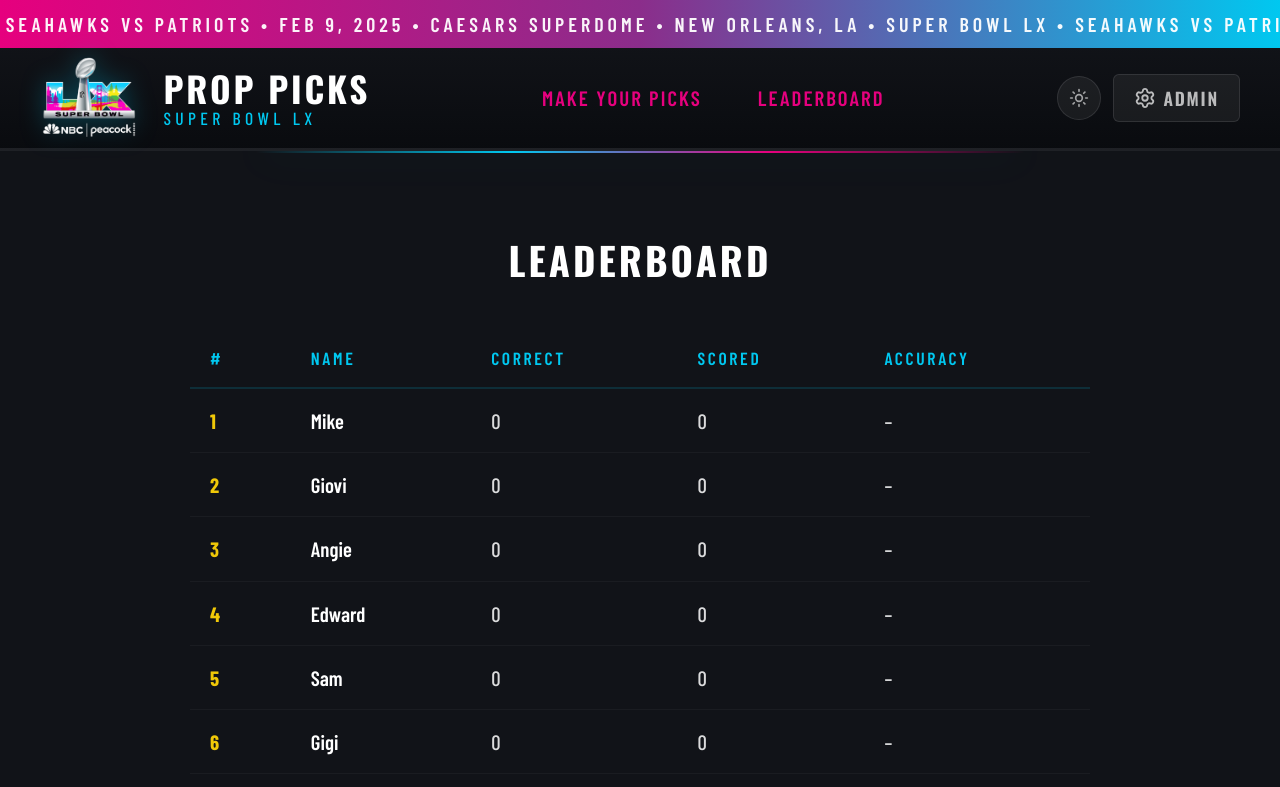
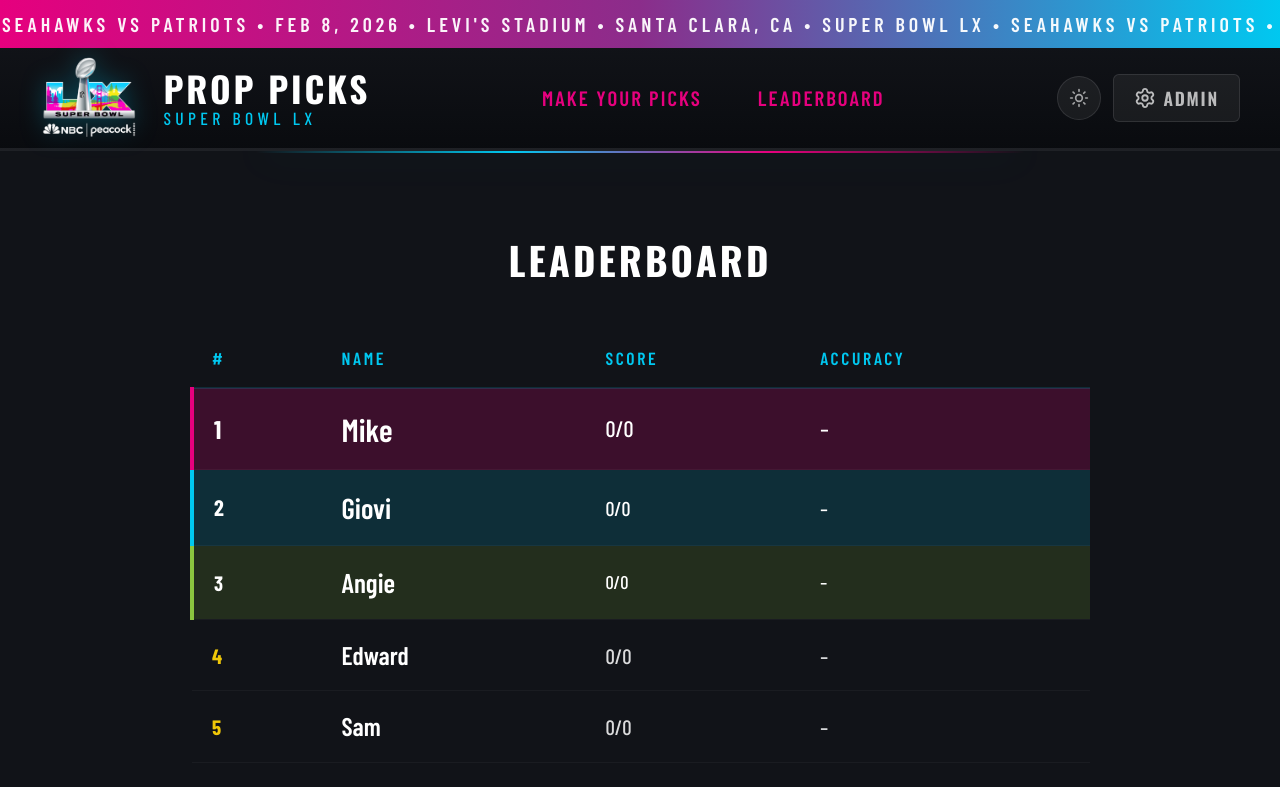
Before and after one commit to bmcx100/superbowl, a Next.js app: page /leaderboard in a window 1280 px wide. Shown: the top 787 px of the page. Built offline with nearby package versions, Linux system fonts and the light colour scheme; a web font is replaced by a local one.

Commit message:
ready for squares

```diff
--- a/app/globals.css
+++ b/app/globals.css
@@ -967,7 +967,72 @@
 
 .leaderboard-name {
   font-weight: 600 !important;
+  font-size: 1.6rem !important;
   color: #ffffff !important;
+}
+
+/* --- Podium: top 3 rows --- */
+.leaderboard-top1 {
+  background: rgba(230, 0, 126, 0.2);
+  border-left: 4px solid var(--sb-magenta);
+}
+
+.leaderboard-top1 td {
+  font-size: 1.4rem !important;
+  color: #ffffff !important;
+}
+
+.leaderboard-top1 .leaderboard-name {
+  font-size: 2rem !important;
+  color: #ffffff !important;
+}
+
+.leaderboard-top1 .leaderboard-rank {
+  color: #ffffff !important;
+  font-size: 1.6rem !important;
+  font-weight: 700;
+}
+
+.leaderboard-top2 {
+  background: rgba(0, 200, 240, 0.15);
+  border-left: 4px solid var(--sb-cyan);
+}
+
+.leaderboard-top2 td {
+  font-size: 1.25rem !important;
+  color: #ffffff !important;
+}
+
+.leaderboard-top2 .leaderboard-name {
+  font-size: 1.8rem !important;
+  color: #ffffff !important;
+}
+
+.leaderboard-top2 .leaderboard-rank {
+  color: #ffffff !important;
+  font-size: 1.4rem !important;
+  font-weight: 700;
+}
+
+.leaderboard-top3 {
+  background: rgba(139, 197, 63, 0.15);
+  border-left: 4px solid var(--sb-green);
+}
+
+.leaderboard-top3 td {
+  font-size: 1.15rem !important;
+  color: #ffffff !important;
+}
+
+.leaderboard-top3 .leaderboard-name {
+  font-size: 1.7rem !important;
+  color: #ffffff !important;
+}
+
+.leaderboard-top3 .leaderboard-rank {
+  color: #ffffff !important;
+  font-size: 1.3rem !important;
+  font-weight: 700;
 }
 
 .leaderboard-empty {
@@ -1963,6 +2028,36 @@
   color: #1a1d24 !important;
 }
 
+.light .leaderboard-top1 {
+  background: rgba(230, 0, 126, 0.12);
+}
+
+.light .leaderboard-top1 td,
+.light .leaderboard-top1 .leaderboard-name,
+.light .leaderboard-top1 .leaderboard-rank {
+  color: #c70068 !important;
+}
+
+.light .leaderboard-top2 {
+  background: rgba(0, 200, 240, 0.1);
+}
+
+.light .leaderboard-top2 td,
+.light .leaderboard-top2 .leaderboard-name,
+.light .leaderboard-top2 .leaderboard-rank {
+  color: #0080a0 !important;
+}
+
+.light .leaderboard-top3 {
+  background: rgba(139, 197, 63, 0.12);
+}
+
+.light .leaderboard-top3 td,
+.light .leaderboard-top3 .leaderboard-name,
+.light .leaderboard-top3 .leaderboard-rank {
+  color: #4a7a10 !important;
+}
+
 .light .leaderboard-empty {
   color: rgba(0, 0, 0, 0.4);
 }
--- a/app/page.tsx
+++ b/app/page.tsx
@@ -75,17 +75,17 @@ export default function Home() {
           <div className="game-info">
             <div className="info-item">
               <span className="info-label">DATE</span>
-              <span className="info-value">FEB 9, 2025</span>
+              <span className="info-value">FEB 8, 2026</span>
             </div>
             <div className="info-sep" />
             <div className="info-item">
               <span className="info-label">VENUE</span>
-              <span className="info-value">CAESARS SUPERDOME</span>
+              <span className="info-value">LEVI'S STADIUM</span>
             </div>
             <div className="info-sep" />
             <div className="info-item">
               <span className="info-label">LOCATION</span>
-              <span className="info-value">NEW ORLEANS, LA</span>
+              <span className="info-value">SANTA CLARA, CA</span>
             </div>
           </div>
 
--- a/components/Leaderboard.tsx
+++ b/components/Leaderboard.tsx
@@ -22,25 +22,26 @@ export function Leaderboard({ entries }: LeaderboardProps) {
           <tr>
             <th>#</th>
             <th>Name</th>
-            <th>Correct</th>
-            <th>Scored</th>
+            <th>Score</th>
             <th>Accuracy</th>
           </tr>
         </thead>
         <tbody>
-          {entries.map((entry, i) => (
-            <tr key={entry.name}>
+          {entries.map((entry, i) => {
+            const podium = i < 3 ? `leaderboard-top${i + 1}` : ""
+            return (
+              <tr key={entry.name} className={podium}>
                 <td className="leaderboard-rank">{i + 1}</td>
                 <td className="leaderboard-name">{entry.name}</td>
-              <td>{entry.correct}</td>
-              <td>{entry.scored}</td>
+                <td>{entry.correct}/{entry.scored}</td>
                 <td>
                   {entry.scored > 0
                     ? `${Math.round(entry.accuracy * 100)}%`
                     : "\u2013"}
                 </td>
               </tr>
-          ))}
+            )
+          })}
         </tbody>
       </table>
     </div>
--- a/components/navbar.tsx
+++ b/components/navbar.tsx
@@ -13,8 +13,8 @@ export function Navbar() {
     <nav className="navbar">
       <div className="nav-ticker" aria-hidden="true">
         <div className="ticker-track">
-          <span>SUPER BOWL LX &bull; SEAHAWKS VS PATRIOTS &bull; FEB 9, 2025 &bull; CAESARS SUPERDOME &bull; NEW ORLEANS, LA &bull;&nbsp;</span>
-          <span>SUPER BOWL LX &bull; SEAHAWKS VS PATRIOTS &bull; FEB 9, 2025 &bull; CAESARS SUPERDOME &bull; NEW ORLEANS, LA &bull;&nbsp;</span>
+          <span>SUPER BOWL LX &bull; SEAHAWKS VS PATRIOTS &bull; FEB 8, 2026 &bull; LEVI'S STADIUM &bull; SANTA CLARA, CA &bull;&nbsp;</span>
+          <span>SUPER BOWL LX &bull; SEAHAWKS VS PATRIOTS &bull; FEB 8, 2026 &bull; LEVI'S STADIUM &bull; SANTA CLARA, CA &bull;&nbsp;</span>
         </div>
       </div>
 
```
Also changed, not shown: .claude/plan/implementation_guide_squares.md (added), public/images/patriots.png (added), public/images/seahawks.png (added). Lines whose indentation alone changed are shown as unchanged.
